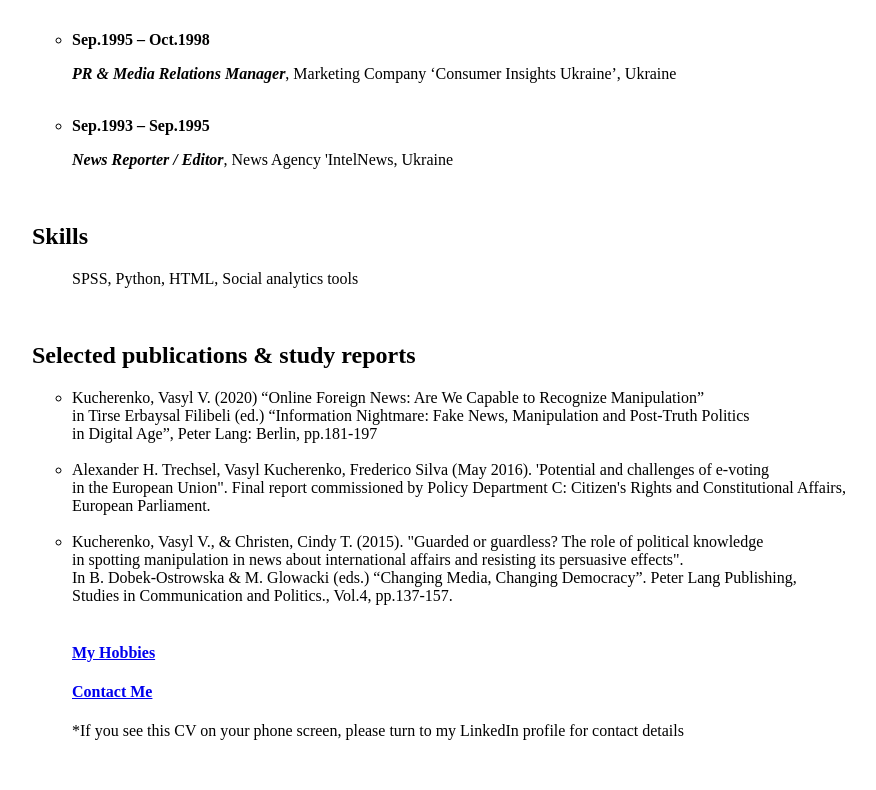
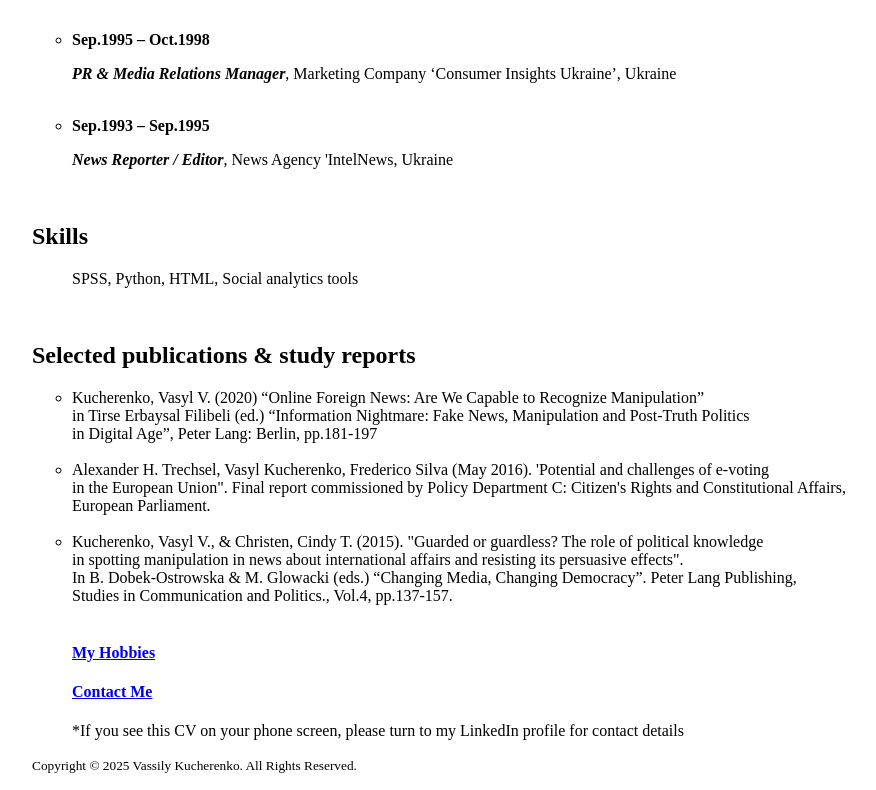
Before and after one commit to VASKUCH/Dr.-Vasyl-Kucherenko-CV, a plain HTML site: page index.html in a window 1280 px wide. Shown: the part 1651-2441 px from the top of the page, without its empty margins (16-892 px from the left). Before the commit the page ends 2407 px from the top, so only its background shows below. Drawn offline with Linux system fonts and the light colour scheme.

Commit message:
Update index.html
Added a footer

```diff
--- a/index.html
+++ b/index.html
@@ -111,5 +111,11 @@
 		<h4><a href="mailto:vasyl.kucherenko@eui.eu" title="This link does not work for phones">Contact Me</a></h4>
 			<p>*If you see this CV on your phone screen, please turn to my LinkedIn profile for contact details</p>
 	</ul>
+
+	<footer>
+		<small>
+      		Copyright © 2025 Vassily Kucherenko. All Rights Reserved.
+		</small>
+	</footer>
 	</body>
 </html>
```
